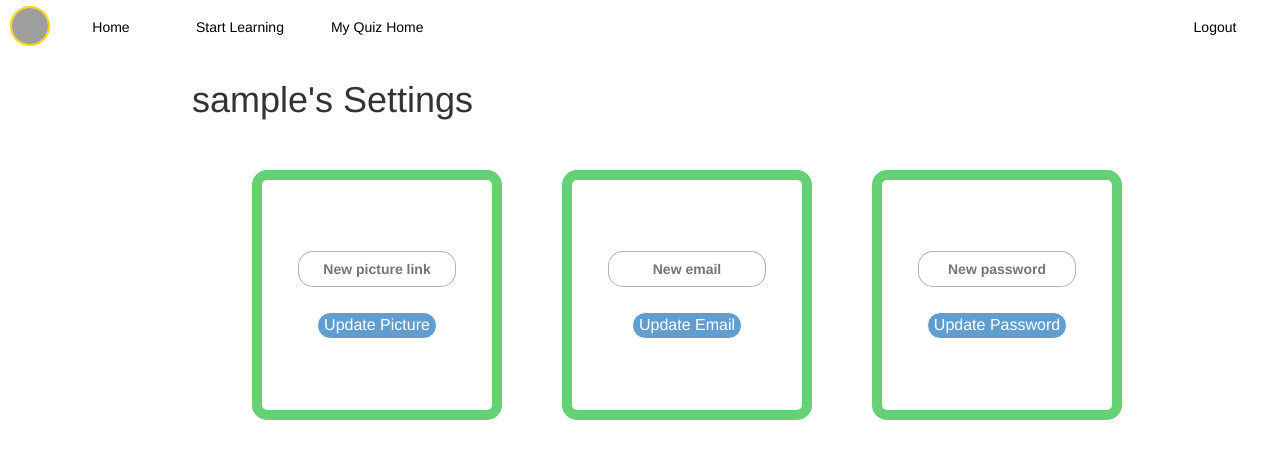
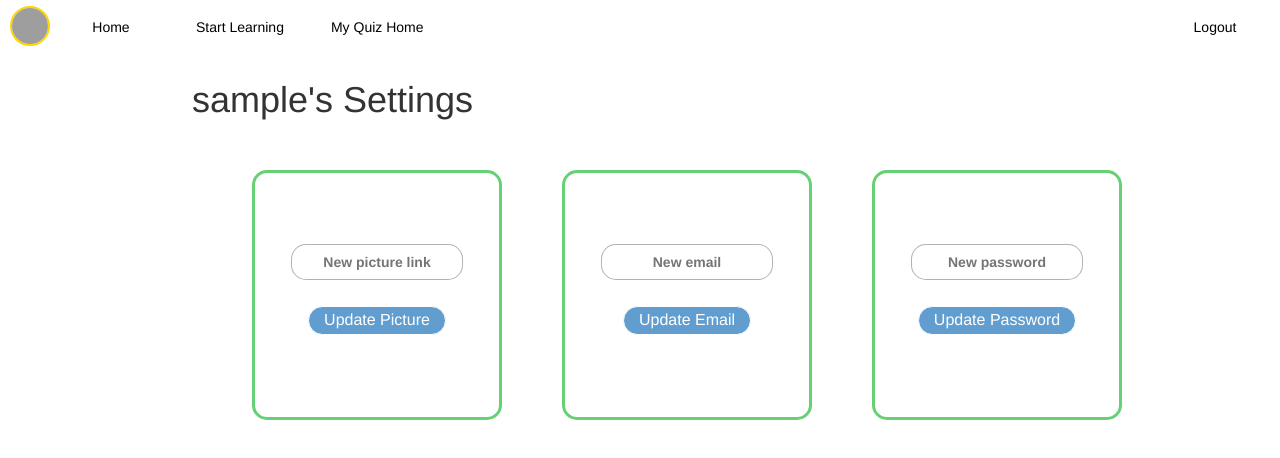
Before and after one commit to Jamie-Burns-Oulu/InspirED, a React (Create React App) app in the folder front-end/: page /settings in a window 1280 px wide. Shown: the top 458 px of the page. Built offline with nearby package versions, Linux system fonts and the light colour scheme; sample sign-in values are in the browser's storage; grey boxes are pictures that could not be loaded.

Commit message:
Style fixes

```diff
--- a/front-end/src/Quiz/quiz_landing_acn.scss
+++ b/front-end/src/Quiz/quiz_landing_acn.scss
@@ -11,7 +11,7 @@
         justify-content: space-between;
     }
     .acn-box {
-        h3 {
+        h3,h4 {
             font-weight: 100;
         }
         // position: static;
--- a/front-end/src/Result/results.scss
+++ b/front-end/src/Result/results.scss
@@ -27,9 +27,10 @@
         margin-bottom: 20px;
         width: 300px;
         min-width: 300px;
-        height: 250px;
+        height: 300px;
         border: $border-normal;
         border-radius: 15%;
+        border-width: 4px;
 
     }
 
--- a/front-end/src/User/profile.scss
+++ b/front-end/src/User/profile.scss
@@ -55,6 +55,9 @@ $pic-noob-border: 2px solid rgba(0, 0, 0, 0.3);
         transition: border 0.3s;
         #settings {
             padding-top: 11px;
+        }
+        &:hover {
+            border-width: 3px !important;
         }
         a:hover {
             color: black;
--- a/front-end/src/User/settings.scss
+++ b/front-end/src/User/settings.scss
@@ -9,7 +9,7 @@
     min-width: 250px;
     height: 250px;
     border: $border-normal;
-    border-width: 10px;
+    border-width: 3px;
     border-color: $green;
     border-radius: 15px;
 
@@ -27,6 +27,7 @@
     button[type="submit"] {
         min-width: 100px !important;
         margin-top: 7% !important;
+        padding: 2px 15px;
         border-radius: $border-radius-normal !important;
         border: $border-normal !important;
         background-color: $blue !important;
@@ -36,7 +37,7 @@
         transition: background-color 0.1s, border 0.1s !important;
         &:hover {
             background-color: $green !important;
-            border-color: white !important;
+            border-color: $green !important;
             color: white !important;
         }
         &:focus {
```
